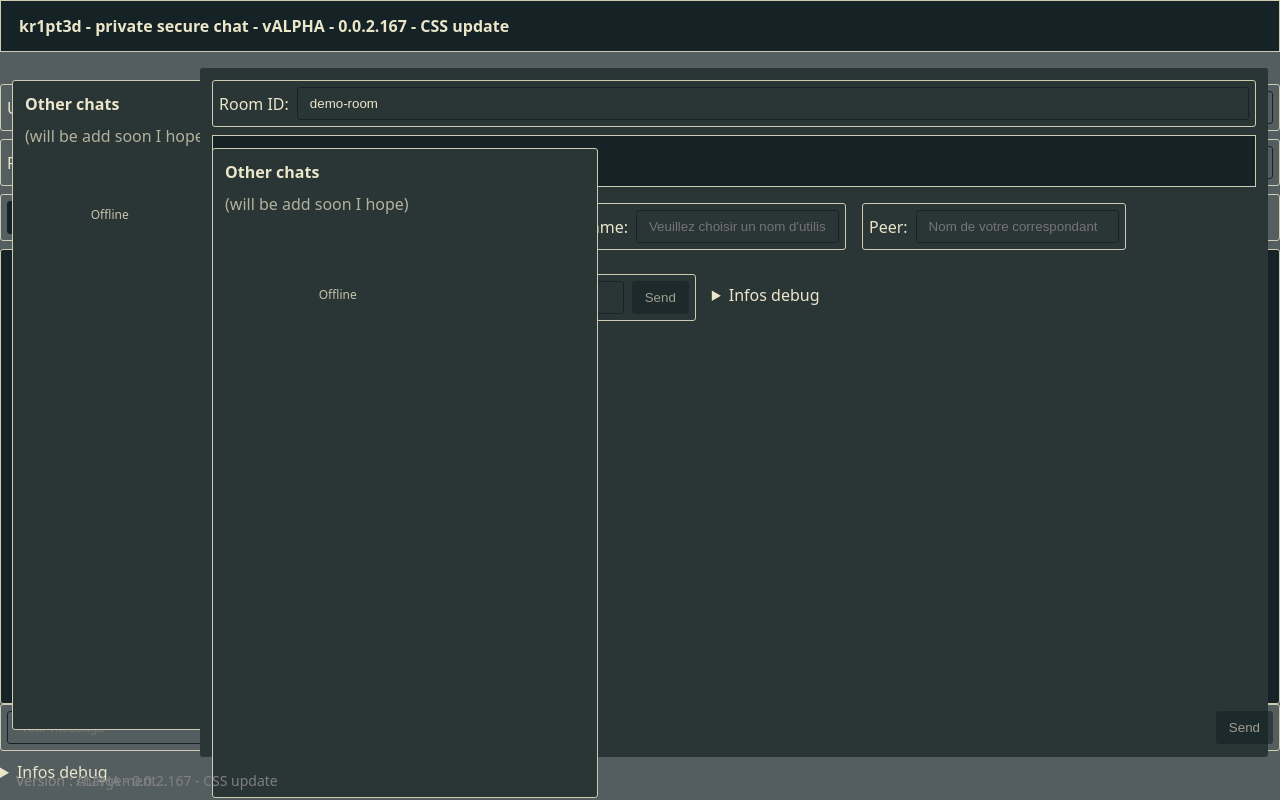
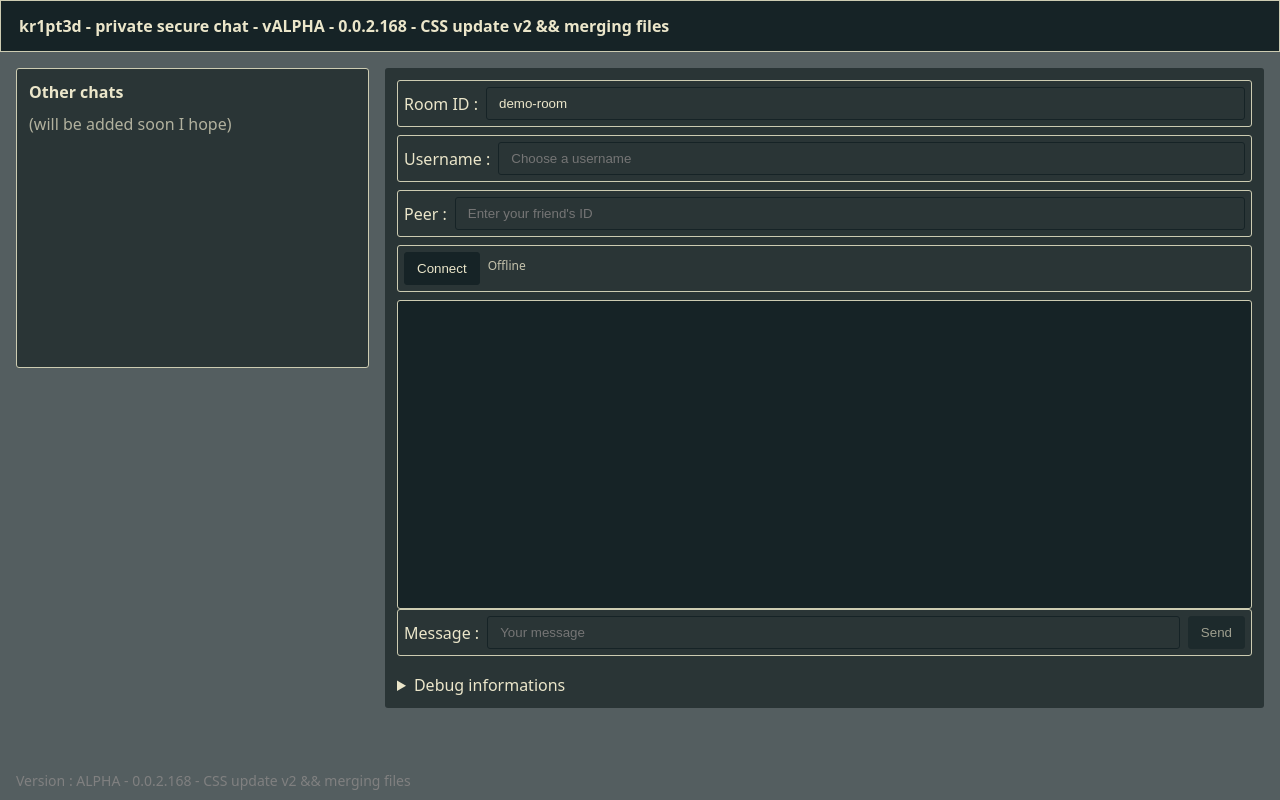
Before and after one commit to p7p55b/KR1PT3D, a plain HTML site: page html/public/index.html in a window 1280 px wide. Drawn offline with Linux system fonts and the light colour scheme.

Commit message:
update chat box

```diff
--- a/html/public/index.html
+++ b/html/public/index.html
@@ -1,9 +1,10 @@
 <!doctype html>
 <html lang="fr">
 <head>
-  <meta charset="utf-8" />
-  <meta name="viewport" content="width=device-width, initial-scale=1" />
-  <title>kr1pt3d - PREVIEW -DEV</title>
+<meta charset="utf-8">
+<meta name="viewport" content="width=device-width, initial-scale=1">
+<title>kr1pt3d - PREVIEW - DEV</title>
+
 <style>
 :root {
     --bg: #545e60;
@@ -13,20 +14,26 @@
     --lnclr: #cdccb2;
     --pane-bg: #2a3536;
 }
-    * { box-sizing: border-box; }
+
+* {
+    box-sizing: border-box;
+}
+
 body {
     margin: 0;
-      font-family: system-ui, -apple-system, Segoe UI, Roboto, Ubuntu, Cantarell, Noto Sans, Helvetica, Arial;
+    font-family: system-ui, -apple-system, Segoe UI, Roboto, Ubuntu, Cantarell, Noto Sans, Helvetica, Arial, sans-serif;
     background-color: var(--bg);
     color: var(--fg);
 }
+
 header {
     padding: 14px 18px;
     background: var(--mid);
-      border:1px solid var(--lnclr);
+    border: 1px solid var(--lnclr);
     color: var(--fg);
     font-weight: 600;
 }
+
 main {
     padding: 16px;
     display: flex;
@@ -34,6 +41,7 @@
     align-items: flex-start;
     flex-wrap: wrap;
 }
+
 .slctppl {
     flex: 1 1 220px;
     min-width: 200px;
@@ -42,8 +50,8 @@
     border-radius: 3px;
     padding: 12px;
     background-color: var(--pane-bg);
-      color: var(--fg);
 }
+
 .pane {
     flex: 3 1 480px;
     min-width: 280px;
@@ -51,309 +59,249 @@
     padding: 12px;
     background-color: var(--pane-bg);
     color: var(--fg);
+
+    display: flex;
+    flex-direction: column;
+    height: 80vh;
 }
+
 .row {
     display: flex;
     gap: 8px;
-      border:1px solid var(--lnclr);
+    border: 1px solid var(--lnclr);
     border-radius: 3px;
     align-items: center;
     margin-bottom: 8px;
     flex-wrap: wrap;
     padding: 6px;
 }
+
 .row label {
     white-space: nowrap;
 }
-    input, button {
+
+input,
+button {
     padding: 8px 12px;
     border-radius: 3px;
     border: 1px solid var(--mid);
     background: transparent;
     color: inherit;
 }
-    input[type=text] {
+
+input[type="text"] {
     flex: 1;
     min-width: 120px;
 }
+
 button {
     background: var(--mid);
     color: var(--fg);
     cursor: pointer;
     border-color: var(--mid);
     white-space: nowrap;
+    transition: filter .2s ease;
 }
+
+button:hover:not(:disabled) {
+    filter: brightness(1.15);
+}
+
 button:disabled {
     opacity: 0.6;
     cursor: not-allowed;
 }
+
 .msgs {
-      min-height: 300px;
-      max-height: 60vh;
-      border:1px solid var(--lnclr);
-      border-radius:3px;
-      padding:8px;
-      overflow:auto;
+    flex: 1;
+    min-height: 250px;
+
+    border: 1px solid var(--lnclr);
+    border-radius: 3px;
+    padding: 8px;
+    overflow: auto;
     background-color: var(--mid);
+
+    scrollbar-width: thin;
 }
-    .msg { margin-bottom:6px; word-break: break-word; }
-    .from { font-weight:600; margin-right:6px; color:var(--acc); }
-    .status { font-size: 12px; opacity:0.8; margin-bottom:6px; }
-    details { margin-top: 10px; }
-    pre { background: rgb(0, 29, 126); padding:8px; border-radius:6px; overflow:auto; white-space: pre-wrap; word-break: break-word; }
+
+.from {
+    font-weight: 600;
+    margin-right: 6px;
+    color: var(--acc);
+}
+
+.status {
+    font-size: 12px;
+    opacity: 0.8;
+    margin-bottom: 6px;
+}
+
+details {
+    margin-top: 10px;
+}
+
+pre {
+    background: rgb(0, 29, 126);
+    padding: 8px;
+    border-radius: 6px;
+    overflow: auto;
+    white-space: pre-wrap;
+    word-break: break-word;
+}
+
 #version {
     position: fixed;
     bottom: 10px;
+    left: 0;
     width: 100%;
     text-align: left;
     font-size: 14px;
     color: gray;
     padding-left: 16px;
 }
+
 @media (max-width: 900px) {
     main {
         flex-direction: column;
     }
+
     .slctppl,
     .pane {
-        flex: 1 1 auto;
         width: 100%;
         min-height: auto;
     }
+
     .msgs {
         max-height: 50vh;
     }
 }
+
 @media (max-width: 480px) {
     header {
         font-size: 14px;
         padding: 10px 12px;
     }
+
     main {
         padding: 10px;
         gap: 10px;
     }
+
     .row {
         flex-direction: column;
         align-items: stretch;
     }
-      .row label {
-        margin-bottom: 4px;
-      }
-      input, button {
+
+    input,
+    button {
         width: 100%;
     }
-      .row#connect-row,
-      .row:has(#connect) {
+
+    #connect-row {
         flex-direction: row;
         flex-wrap: wrap;
     }
 }
 </style>
 </head>
+
 <body>
-  <header id="header-title">kr1pt3d - private secure chat</header>
+
+<header id="header-title">
+    kr1pt3d - private secure chat
+</header>
+
 <main>
+
     <section class="slctppl">
         <strong>Other chats</strong>
-    <div style="margin-top:10px; opacity:.7;">(will be add soon I hope)</div>
+        <div style="margin-top:10px; opacity:.7;">
+            (will be added soon I hope)
+        </div>
     </section>
+
     <section class="pane">
+
         <div class="row">
-        <label>Room ID:</label>
-        <input id="room" type="text" placeholder="ex: demo-room" value="demo-room" />
-      </div><!doctype html>
-  <html lang="fr">
-<head>
-  <meta charset="utf-8" />
-  <meta name="viewport" content="width=device-width, initial-scale=1" />
-  <title>kr1pt3d - PREVIEW -DEV</title>
-  <style>
-    :root {
-        --bg: #545e60;    /* fond mode clair */
-        --fg: #ebe6ca;    /* texte */
-        --mid: #162326;   /* couleur intermédiaire */
-        --acc: #97b1aa;   /* accent */
-        --lnclr: #cdccb2;
-      }
-    body {
-      margin: 0;
-      font-family: system-ui, -apple-system, Segoe UI, Roboto, Ubuntu, Cantarell, Noto Sans, Helvetica, Arial;
-      background-color: var(--bg);
-      color: var(--fg);
-    }
-    header {
-      padding: 14px 18px;
-      background: var(--mid);
-      border:1px solid var(--lnclr);
-      color: var(--fg);
-      font-weight: 600;
-    }
-    main {
-      padding: 16px;
-      display: flex;
-      gap: 16px;
-      align-items: flex-start;
-    }
-    .pane {
-      flex: 1;
-      border-radius: 3px;
-      padding: 12px;
-      position: absolute;
-      left: 200px;
-      right: 12px;
-      background-color: var(#ff0000);
-      color: var(--fg);
-    }
-    .row {
-      display: flex;
-      gap: 8px;
-      border:1px solid var(--lnclr);
-      border-radius: 3px;
-      align-items: center;
-      margin-bottom: 8px;
-    }
-    input, button {
-      padding: 8px 12px;
-      border-radius: 3px;
-      border: 1px solid var(--mid);
-      background: transparent;
-      color: inherit;
-    }
-    input[type=text] { flex: 1; }
-    button {
-      background: var(--mid);
-      color: var(--fg);
-      cursor: pointer;
-      border-color: var(--mid);
-    }
-    button:disabled {
-      opacity: 0.6;
-      cursor: not-allowed;
-    }
-    .msgs {
-      min-height: 455px;
-      max-height: 455px;
-      border:1px solid var(--lnclr);
-      border-radius:3px;
-      padding:8px;
-      overflow:auto;
-      background-color: var(--mid);
-    }
-    .slctppl {
-      flex: 1;
-      min-height: 650px;
-      border: 1px solid var(--lnclr);
-      border-radius: 3px;
-      padding: 12px;
-      position: absolute;
-      top : 80px;
-      left: 12px;
-      right: 670px;
-      background-color: var(#ff0000);
-      color: var(--fg);
-    }
-    .msg { margin-bottom:6px; }
-    .from { font-weight:600; margin-right:6px; color:var(--acc); }
-    .status { font-size: 12px; opacity:0.8; margin-bottom:6px; }
-    details { margin-top: 10px; }
-    pre { background: rgb(0, 29, 126); padding:8px; border-radius:6px; overflow:auto; }
-  </style>
-</head>
-<body>
-  <header id="header-title">kr1pt3d - private secure chat</header>
-  <main>
-    <section class="slctppl">
-    <strong>Other chats</strong>
-    <div style="margin-top:10px; opacity:.7;">(will be add soon I hope)</div>
-    </section>
+            <label for="room">Room ID :</label>
+            <input
+                id="room"
+                type="text"
+                autocomplete="off"
+                placeholder="ex: demo-room"
+                value="demo-room">
+        </div>
+
         <div class="row">
-        <label>Room ID:</label>
-        <input id="room" type="text" placeholder="ex: demo-room" value="demo-room" />
+            <label for="user">Username :</label>
+            <input
+                id="user"
+                type="text"
+                autocomplete="username"
+                placeholder="Choose a username">
         </div>
+
         <div class="row">
-        <label>Username:</label>
-        <input id="user" type="text" placeholder="Veuillez choisir un nom d'utilisateur" value="" />
+            <label for="peer">Peer :</label>
+            <input
+                id="peer"
+                type="text"
+                autocomplete="off"
+                placeholder="Enter your friend's ID">
         </div>
-      <div class="row">
-        <label>Peer:</label>
-        <input id="peer" type="text" placeholder="Nom de votre correspondant" value="" />
-      </div>
-      <div class="row">
+
+        <div class="row" id="connect-row">
             <button id="connect">Connect</button>
             <div class="status" id="status">Offline</div>
         </div>
+
         <div class="msgs" id="log"></div>
+
         <div class="row">
-        <input id="input" type="text" placeholder="Votre message" disabled />
+            <label for="input">Message :</label>
+            <input
+                id="input"
+                type="text"
+                placeholder="Your message"
+                disabled>
             <button id="send" disabled>Send</button>
         </div>
+
         <details>
-        <summary>Infos debug</summary>
+            <summary>Debug informations</summary>
             <pre id="debug"></pre>
         </details>
+
     </section>
+
 </main>
-  <div id="version" style="position: fixed; bottom: 10px; width: 100%; text-align: left; font-size: 14px; color: gray;">
-    Version : loading...
+
+<div id="version">
+    Version : chargement...
 </div>
+
 <script src="app.js"></script>
+
 <script>
 fetch("version.txt")
     .then(response => response.text())
     .then(data => {
-        let versionTxt = data.trim();
-        document.getElementById("version").innerText = "Version : " + versionTxt;
-        document.getElementById("header-title").innerText =
-          "kr1pt3d - private secure chat - v" + versionTxt;
+        const version = data.trim();
+
+        document.getElementById("version").textContent =
+            "Version : " + version;
+
+        document.getElementById("header-title").textContent =
+            "kr1pt3d - private secure chat - v" + version;
     })
     .catch(error => {
-        document.getElementById("version").innerText = "Version : read error";
-        console.error("Reading error :", error);
+        document.getElementById("version").textContent =
+            "Version : read error";
+
+        console.error(error);
     });
 </script>
+
 </body>
 </html>
-      <div class="row">
-        <label>Username:</label>
-        <input id="user" type="text" placeholder="Please chose a username (it's your personal id too)" value="" />
-      </div>
-      <div class="row">
-        <label>Peer:</label>
-        <input id="peer" type="text" placeholder="Enter your friend's id" value="" />
-      </div>
-      <div class="row">
-        <button id="connect">Connect</button>
-        <div class="status" id="status">Offline</div>
-      </div>
-      <div class="msgs" id="log"></div>
-      <div class="row">
-        <input id="input" type="text" placeholder="Your message" disabled />
-        <button id="send" disabled>Send</button>
-      </div>
-      <details>
-        <summary>Infos debug</summary>
-        <pre id="debug"></pre>
-      </details>
-    </section>
-  </main>
-  <div id="version">
-    Version : chargement...
-  </div>
-  <script src="app.js"></script>
-  <script>
-    fetch("version.txt")
-      .then(response => response.text())
-      .then(data => {
-        let versionTxt = data.trim();
-        document.getElementById("version").innerText = "Version : " + versionTxt;
-        document.getElementById("header-title").innerText =
-          "kr1pt3d - private secure chat - v" + versionTxt;
-      })
-      .catch(error => {
-        document.getElementById("version").innerText = "Version : read error";
-        console.error("Erreur de lecture :", error);
-      });
-  </script>
-</body>
-</html>
--- a/html/public/version.txt
+++ b/html/public/version.txt
@@ -1 +1 @@
- ALPHA - 0.0.2.167 - CSS update
+ALPHA - 0.0.2.168 - CSS update v2 && merging files
```
Lines whose indentation alone changed are shown as unchanged.
